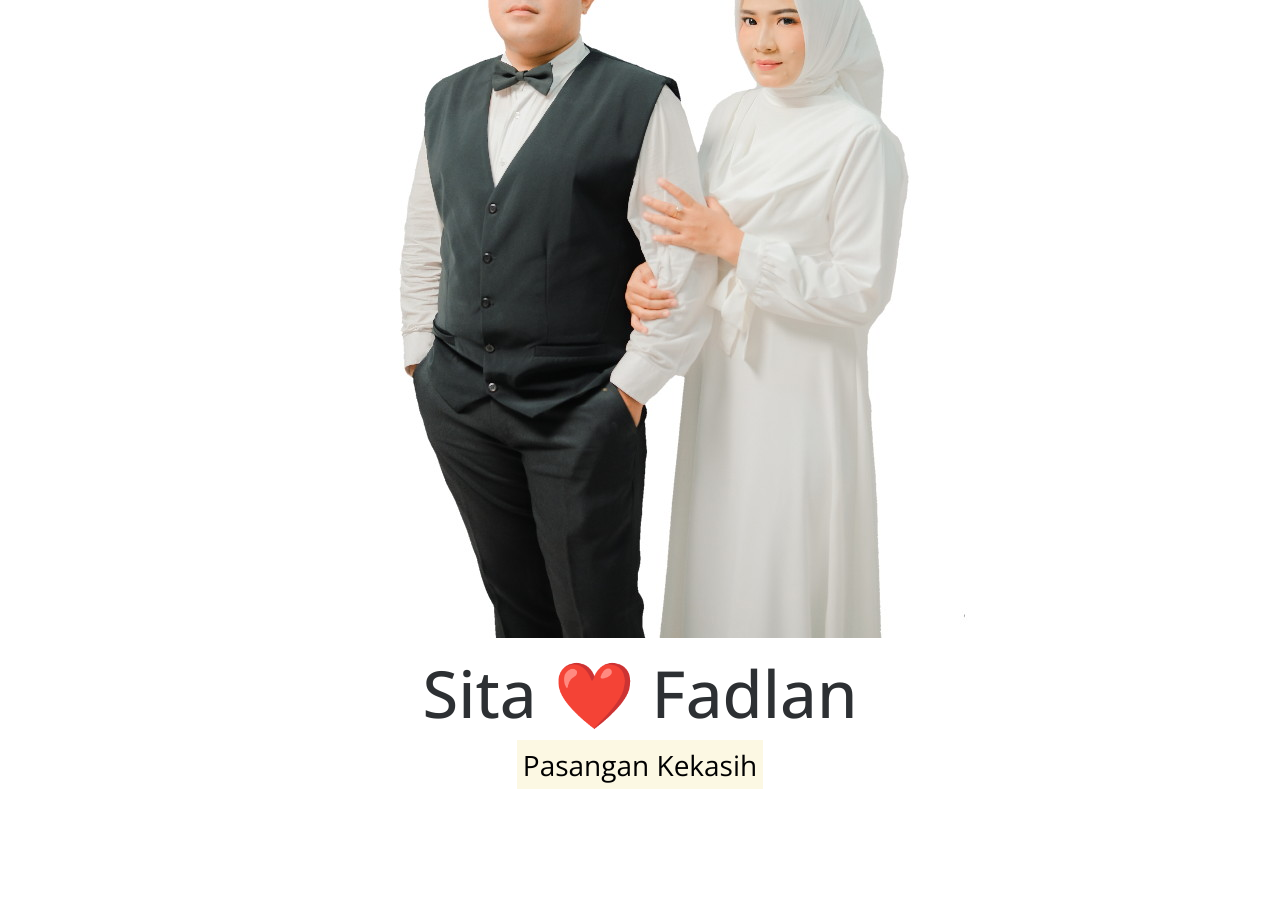
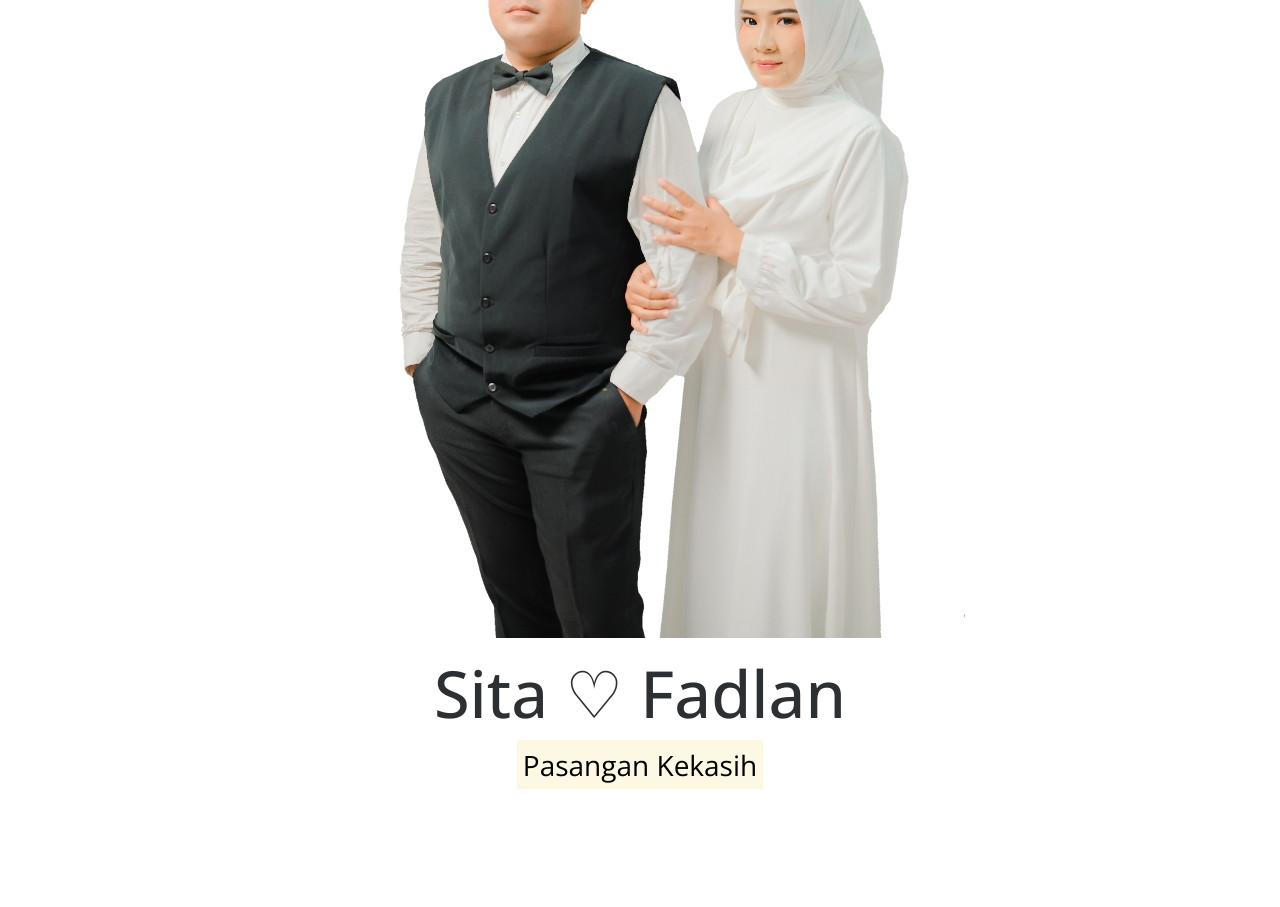
Before and after one commit to sitafadlan/sitafadlan.github.io, a plain HTML site: page index.html in a window 1280 px wide. Shown: the part 112-1019 px from the top of the page. Drawn offline with nearby package versions, Linux system fonts and the light colour scheme.

Commit message:
Update index.html

```diff
--- a/index.html
+++ b/index.html
@@ -6,7 +6,7 @@
   <meta charset="utf-8">
   <meta name="description" content="">
   <meta name="viewport" content="width=device-width, initial-scale=1">
-  <title>Sita ❤️ Fadlan</title>
+  <title>Sitaㅤ♡ Fadlan</title>
   <link rel="stylesheet" type="text/css" href="//use.fontawesome.com/releases/v6.5.1/css/all.css">
   <link rel="stylesheet" href="css/bootstrap.min.css">
   <link rel="stylesheet" href="css/jquery.fancybox.css">
@@ -57,7 +57,7 @@
 
 <!-- Intro Section -->
 <center>
-  <h1>Sita ❤️ Fadlan</h1>
+  <h1>Sita ♡ Fadlan</h1>
   <h3><mark>Pasangan Kekasih</mark></h3>
 </center>
 <section id="introduction" class="section introduction">
```
